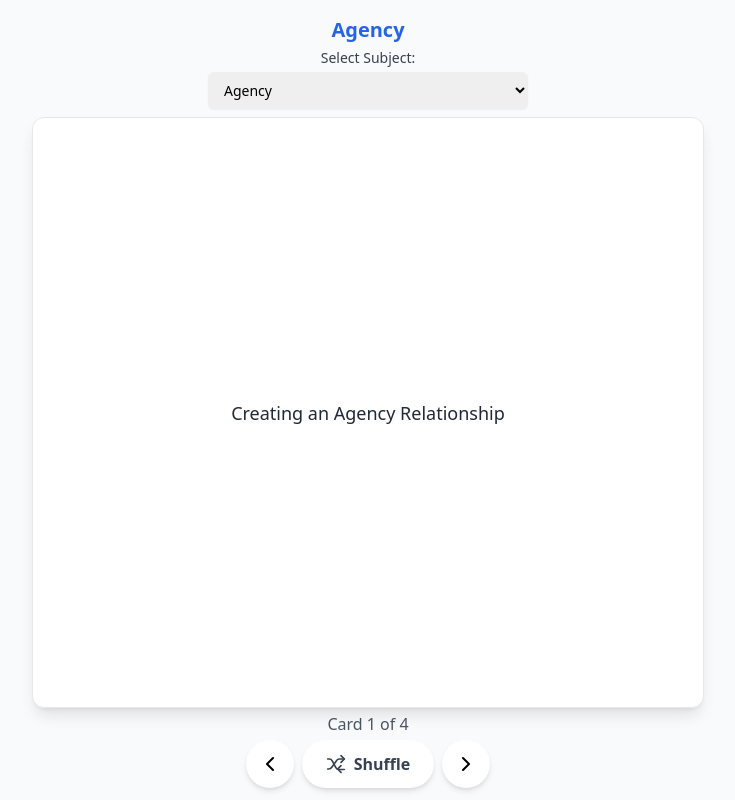
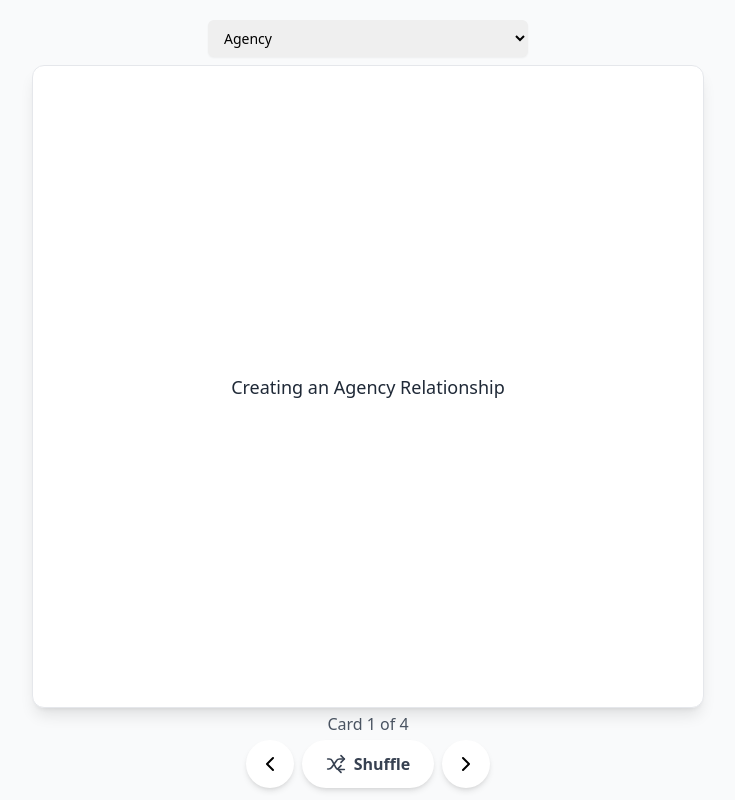
Before and after one commit to typoyo/bar-exam-flashcards, a React (Create React App) app: page / in a window 1280 px wide. Shown: the whole page, without its empty margins (272-1007 px from the left). Built offline with nearby package versions, Linux system fonts and the light colour scheme.

Commit message:
Remove header text for more compact layout

```diff
--- a/src/App.js
+++ b/src/App.js
@@ -260,16 +260,17 @@ export default function App() {
     <div className="bg-gray-50 h-screen w-screen flex flex-col font-sans p-2 sm:p-4 landscape:py-2">
       <div className="w-full max-w-2xl mx-auto flex flex-col h-full">
         <header className="flex-shrink-0 text-center py-2 landscape:py-1">
-          <p className="text-xl text-blue-600 font-semibold mt-1">{deck.subject}</p>
+          {/* The subject title has been removed from here */}
         </header>
 
         <div className="flex-shrink-0 mb-4 landscape:mb-2 w-full max-w-xs mx-auto">
-          <label htmlFor="deck-select" className="block text-sm font-medium text-gray-700 mb-1 text-center">Select Subject:</label>
+          {/* The label has been removed from here */}
           <select
             id="deck-select"
             value={deckKey}
             onChange={(e) => changeDeck(e.target.value)}
             className="mt-1 block w-full pl-3 pr-10 py-2 text-base border-gray-300 focus:outline-none focus:ring-blue-500 focus:border-blue-500 sm:text-sm rounded-md shadow-sm"
+            aria-label="Select Subject"
           >
             {Object.keys(allDecks).map(key => (
               <option key={key} value={key}>{allDecks[key].subject}</option>
```
